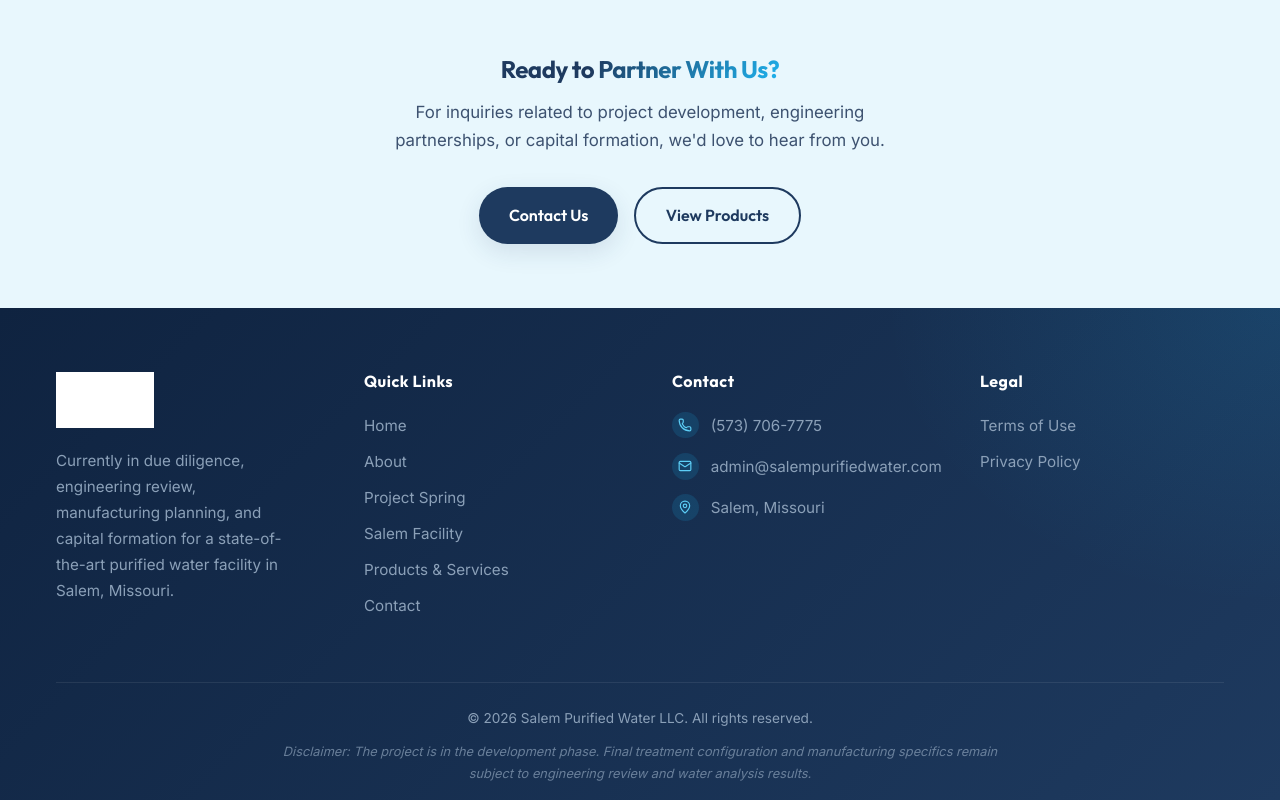
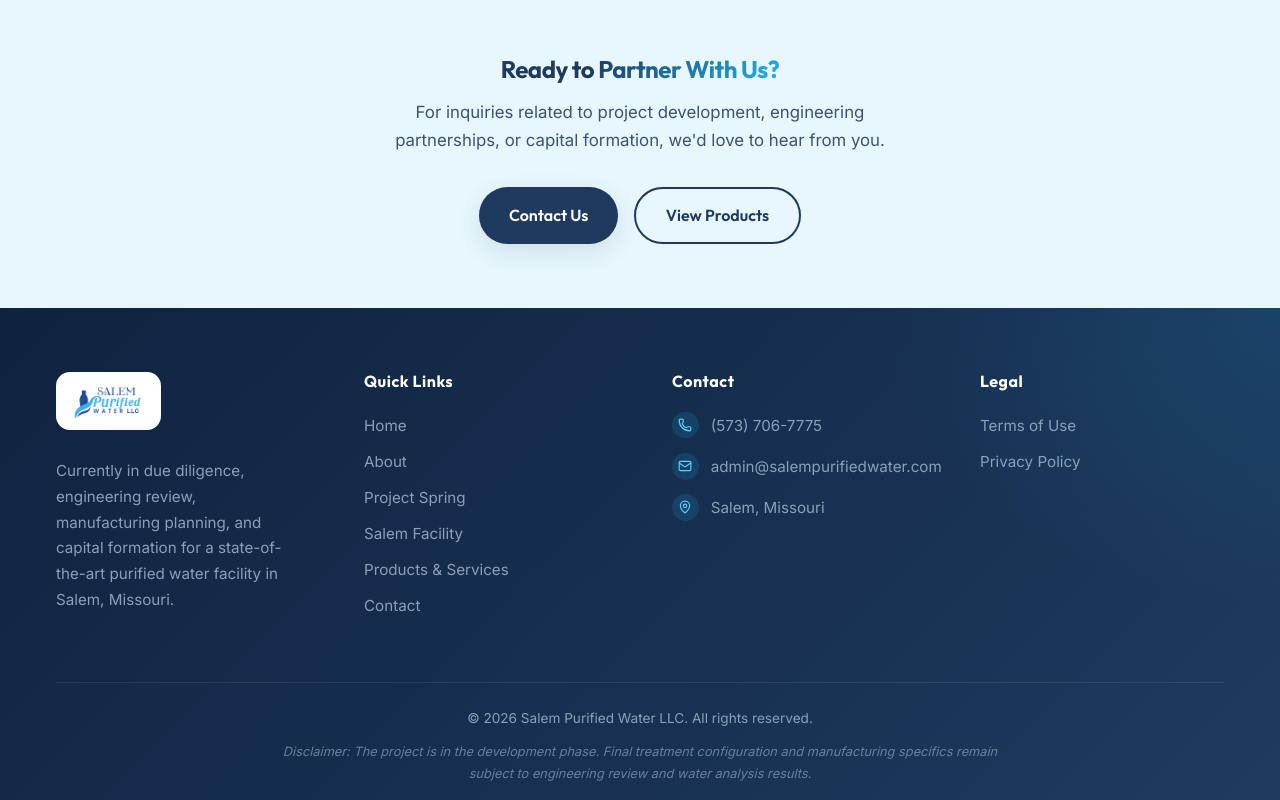
Before and after one commit to Himal-Gunawardhana/SalemPurifiedWater-Website, a React (Vite) app: page / in a window 1280 px wide. Shown: the part 2732-3532 px from the top of the page. Built offline with nearby package versions, Linux system fonts and the light colour scheme.

Commit message:
fix: footer logo white box issue

```diff
--- a/src/components/Footer.jsx
+++ b/src/components/Footer.jsx
@@ -39,7 +39,9 @@
 
           {/* Brand */}
           <div>
-            <img src="/salemlogo.png" alt="Salem Purified Water LLC" style={{ height: '56px', width: 'auto', marginBottom: '1.25rem', filter: 'brightness(0) invert(1)' }} />
+            <div style={{ background: 'var(--white)', padding: '0.5rem 1rem', borderRadius: 'var(--radius-md)', display: 'inline-block', marginBottom: '1.25rem' }}>
+              <img src="/salemlogo.png" alt="Salem Purified Water LLC" style={{ height: '42px', width: 'auto', display: 'block' }} />
+            </div>
             <p style={{ color: 'var(--mid-gray)', lineHeight: 1.7, fontSize: '0.95rem', maxWidth: '280px' }}>
               Currently in due diligence, engineering review, manufacturing planning, and capital formation for a state-of-the-art purified water facility in Salem, Missouri.
             </p>
```
